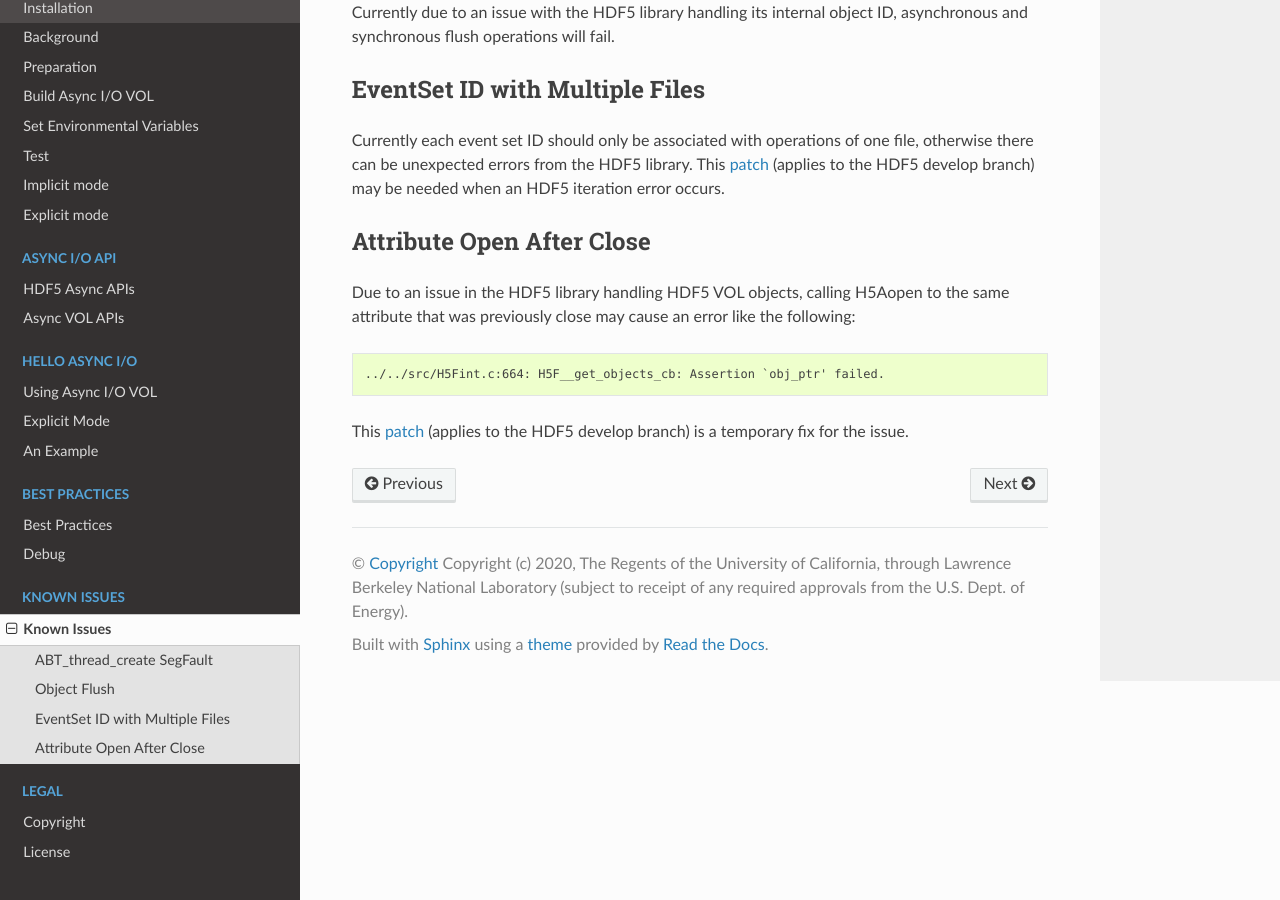
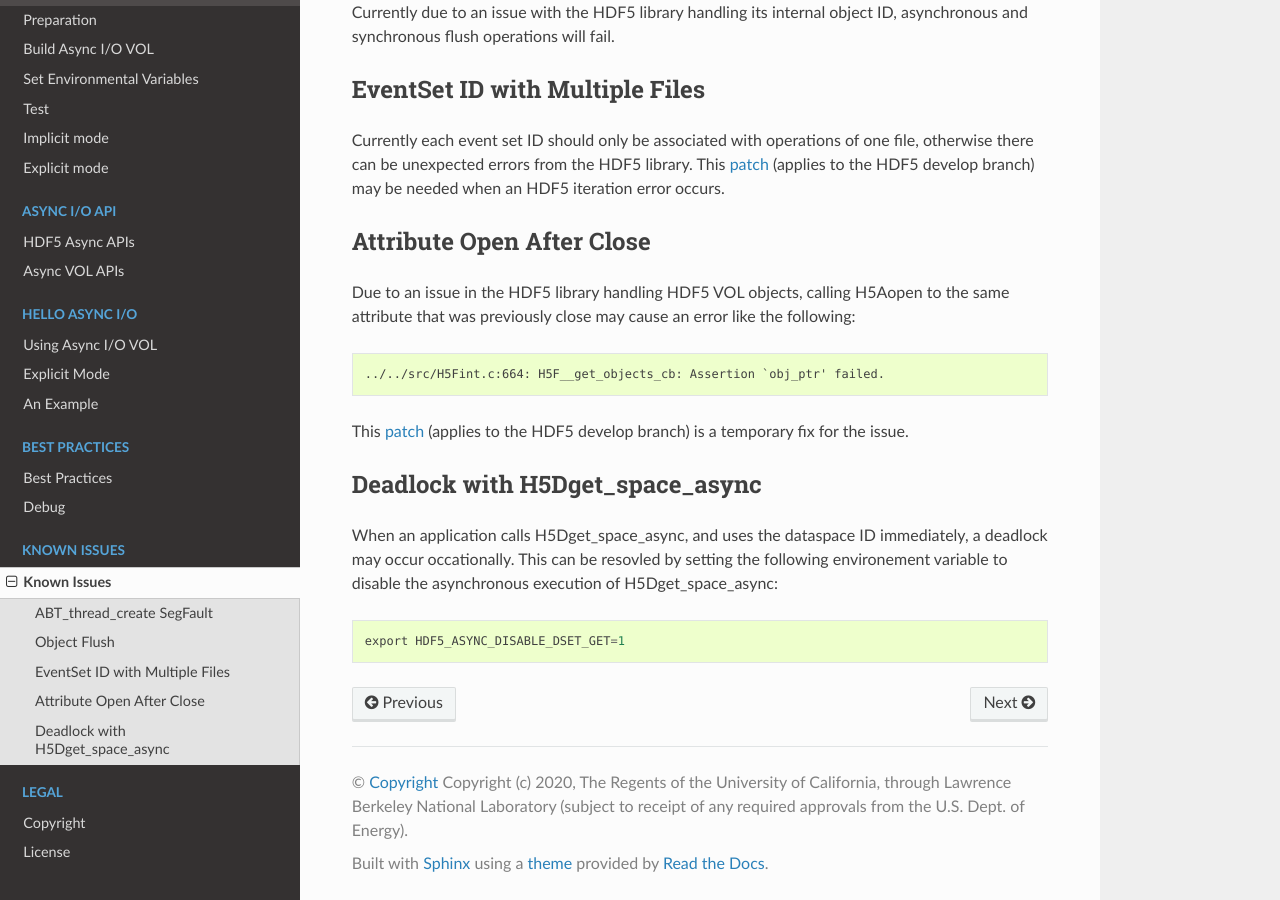
Before and after one commit to HDFGroup/vol-async, a Sphinx documentation site: the page built from docs/source/issue.rst, in a window 1280 px wide and 900 px high, scrolled down 666 px. Built offline with Sphinx 7.4.7 and the Read the Docs theme 2.0.0, drawn with Linux system fonts in a browser that asks for light colours.

Commit message:
Update issue.rst

```diff
--- a/docs/source/issue.rst
+++ b/docs/source/issue.rst
@@ -40,3 +40,11 @@ Due to an issue in the HDF5 library handling HDF5 VOL objects, calling H5Aopen t
    ../../src/H5Fint.c:664: H5F__get_objects_cb: Assertion `obj_ptr' failed.
 
 This `patch <https://gist.github.com/houjun/208903d8e6a64e2670754d8ca0f6b548>`_ (applies to the HDF5 develop branch) is a temporary fix for the issue.
+
+Deadlock with H5Dget_space_async
+--------------------------------
+When an application calls H5Dget_space_async, and uses the dataspace ID immediately, a deadlock may occur occationally. This can be resovled by setting the following environement variable to disable the asynchronous execution of H5Dget_space_async:
+
+.. code-block::
+
+    export HDF5_ASYNC_DISABLE_DSET_GET=1
```
